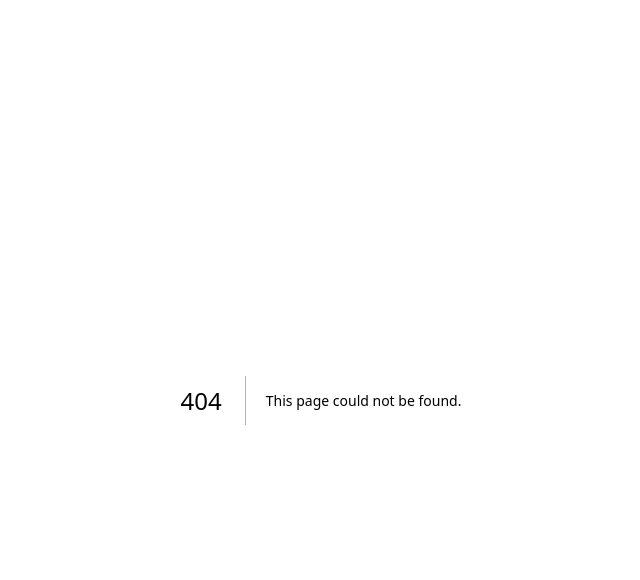
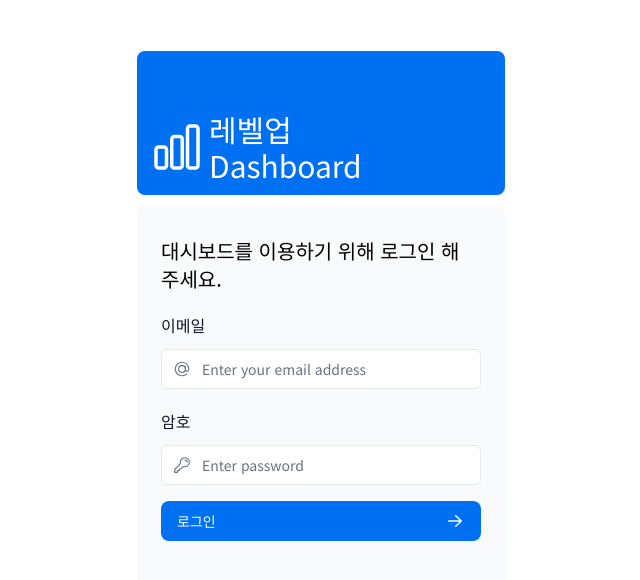
Before and after one commit to kyumin7487/Next_Study, a Next.js app in the folder levelup-dashboard/: page /login in a window 1280 px wide. Before the commit this address had no page. Shown: the top 580 px of the page, without its empty margins (319-959 px from the left). Built offline with nearby package versions, Linux system fonts and the light colour scheme.

Commit message:
feat :: login

```diff
--- /dev/null
+++ b/levelup-dashboard/app/login/page.tsx
@@ -0,0 +1,16 @@
+import LevelupLogo from '@/ui/logo';
+import LoginForm from '@/ui/account/login-form';
+
+export default function LoginPage() {
+
+    return (
+        <main className="flex items-center justify-center md:h-screen">
+            <div className="relative mx-auto flex w-full max-w-[400px] flex-col space-y-2.5 p-4 md:-mt-32">
+                <div className="flex items-end w-full h-20 p-3 bg-blue-500 rounded-lg md:h-36">
+                    <LevelupLogo />
+                </div>
+                <LoginForm />
+            </div>
+        </main>
+    );
+}
--- /dev/null
+++ b/levelup-dashboard/ui/account/login-form.tsx
@@ -0,0 +1,110 @@
+'use client';
+
+import {
+    AtSymbolIcon,
+    KeyIcon,
+    ExclamationCircleIcon,
+} from '@heroicons/react/24/outline';
+import { ArrowRightIcon } from '@heroicons/react/20/solid';
+import { Button } from '@/ui/component/button';
+import { useFormState, useFormStatus } from 'react-dom';
+import { authenticate } from '@/backend/account-actions';
+import { useSearchParams } from 'next/navigation'
+import React, { useState, useEffect } from 'react';
+
+export default function LoginForm() {
+    const [email, setEmail] = useState('');
+    const [errorMessage, dispatch] = useFormState(authenticate, undefined);
+    const searchParams = useSearchParams()
+    const signup = searchParams.get('signup')
+    const signupEmail = searchParams.get('email')
+
+    useEffect(() => {
+        if (signup === 'success' && signupEmail) {
+            setEmail(signupEmail);
+        }
+    }, [signup, signupEmail]);
+
+    return (
+        <form action={dispatch} className="space-y-3">
+            <div className="flex-1 px-6 pt-8 pb-4 rounded-lg bg-gray-50">
+                {signup === 'success' && (
+                    <div className="mb-3 text-xl text-center text-blue-600">
+                        회원가입이 정상적으로 완료 되었습니다.
+                    </div>
+                )}
+                <h1 className="mb-3 text-xl">
+                    대시보드를 이용하기 위해 로그인 해 주세요.
+                </h1>
+                <div className="w-full">
+                    <div>
+                        <label
+                            className="block mt-5 mb-3 font-normal text-gray-900 text-xm"
+                            htmlFor="email"
+                        >
+                            이메일
+                        </label>
+                        <div className="relative">
+                            <input
+                                className="peer block w-full rounded-md border border-gray-200 py-[9px] pl-10 text-sm outline-2 placeholder:text-gray-500"
+                                id="email"
+                                type="email"
+                                name="email"
+                                placeholder="Enter your email address"
+                                required
+                                value={email}
+                                onChange={(e) => setEmail(e.target.value)}
+                            />
+                            <AtSymbolIcon className="pointer-events-none absolute left-3 top-1/2 h-[18px] w-[18px] -translate-y-1/2 text-gray-500 peer-focus:text-gray-900" />
+                        </div>
+                    </div>
+                    <div className="mt-4">
+                        <label
+                            className="block mt-5 mb-3 font-medium text-gray-900 text-xm"
+                            htmlFor="password"
+                        >
+                            암호
+                        </label>
+                        <div className="relative">
+                            <input
+                                className="peer block w-full rounded-md border border-gray-200 py-[9px] pl-10 text-sm outline-2 placeholder:text-gray-500"
+                                id="password"
+                                type="password"
+                                name="password"
+                                placeholder="Enter password"
+                                required
+                                minLength={6}
+                            />
+                            <KeyIcon className="pointer-events-none absolute left-3 top-1/2 h-[18px] w-[18px] -translate-y-1/2 text-gray-500 peer-focus:text-gray-900" />
+                        </div>
+                    </div>
+                </div>
+                <LoginButton />
+                <div
+                    className="flex items-end h-8 space-x-1"
+                    aria-live="polite"
+                    aria-atomic="true"
+                >
+                    {errorMessage && (
+                        <>
+                            <ExclamationCircleIcon className="w-5 h-5 text-red-500" />
+                            <p className="text-sm text-red-500">{errorMessage}</p>
+                        </>
+                    )}
+                </div>
+                <div className="flex items-end h-8 space-x-1">
+                </div>
+            </div>
+        </form>
+    );
+}
+
+function LoginButton() {
+    const { pending } = useFormStatus();
+
+    return (
+        <Button className="w-full mt-4" aria-disabled={pending}>
+            로그인 <ArrowRightIcon className="w-5 h-5 ml-auto text-gray-50" />
+        </Button>
+    );
+}
```
Also changed, not shown: 1 other file (tests, documents, lock files or other folders).
